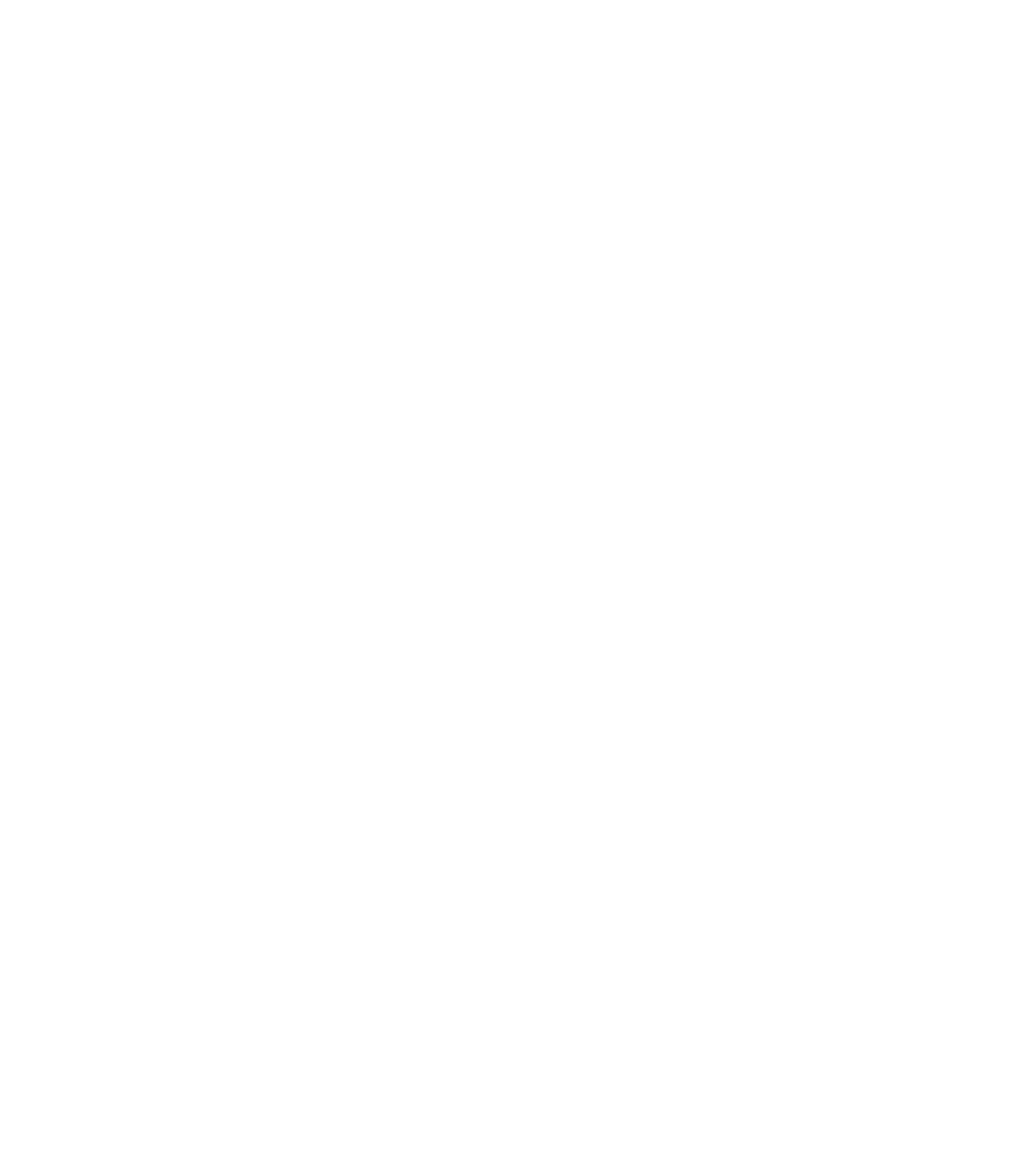
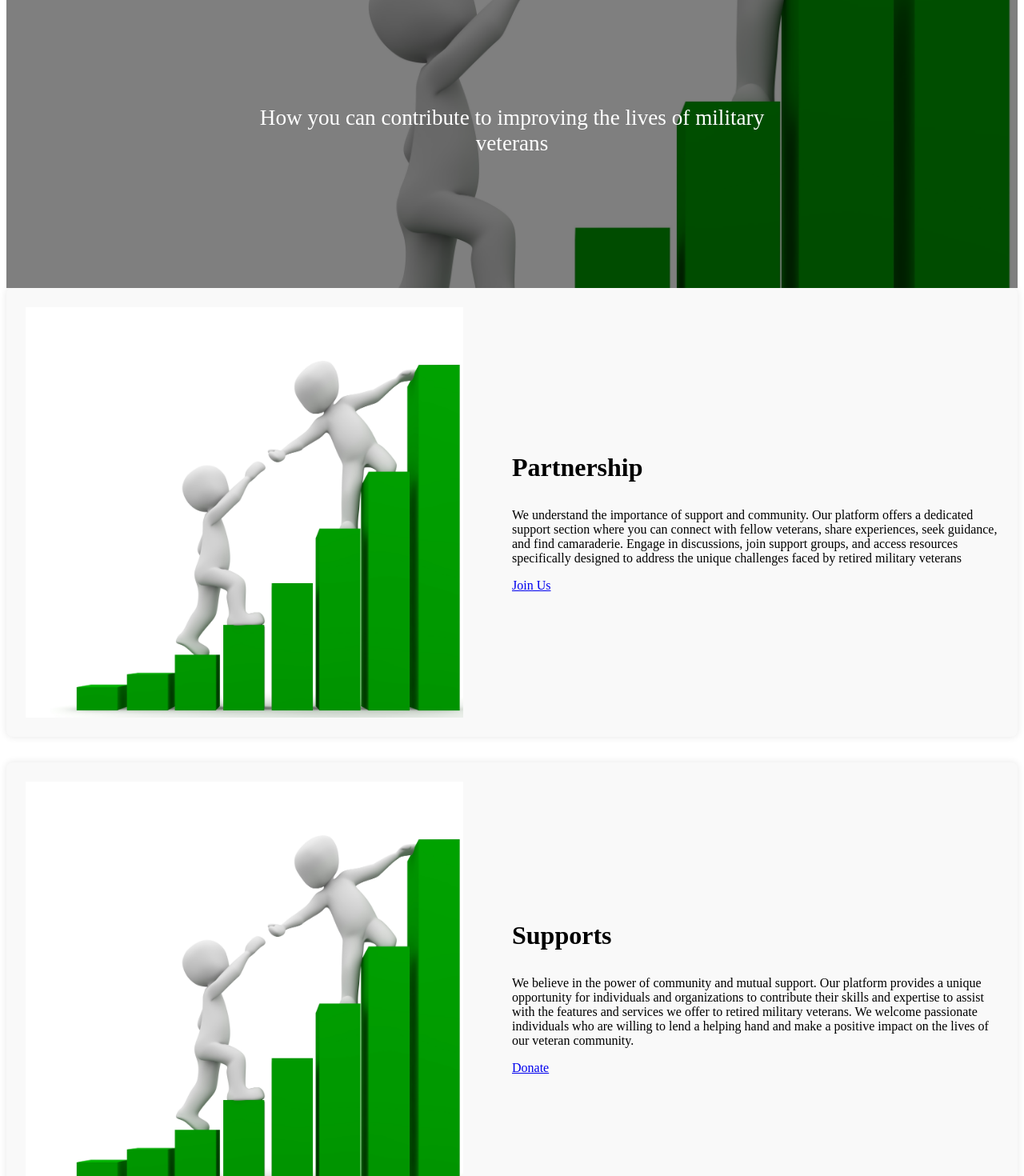
Before and after one commit to AsukFavour/Veteransconnect, a React (Vite) app: page /support in a window 1280 px wide. Before the commit this address had no page. Shown: the part 340-1810 px from the top of the page at 80% size. Before the commit the page ends 800 px from the top, so only its background shows below. Built offline with nearby package versions, Linux system fonts and the light colour scheme.

Commit message:
made coorection

```diff
--- a/src/App.jsx
+++ b/src/App.jsx
@@ -7,6 +7,7 @@ import InsuranceBanner from "./component/Insurance/InsuranceBanner";
 import AllNews from "./component/News/AllNews";
 import Entrepreneurship from "./component/Entrepreneurship/Entrepreneurship";
 import AuthForm from "./component/Authform/AuthForm";
+import Support from "./component/Support/Support";
 
 function App() {
 
@@ -38,6 +39,9 @@ function App() {
         <Route path="/login" element={
           <AuthForm/>
         } />
+         <Route path="/support" element={
+          <Support/>
+        } />
 
       </Routes>
     </Router>
--- a/src/component/Banner/Banner.css
+++ b/src/component/Banner/Banner.css
@@ -23,6 +23,7 @@
   left: 50%;
   transform: translate(-50%, -50%);
   color: #fff;
+  text-align: center;
 }
 
 .banner__text {
--- a/src/component/Cards/Cards.jsx
+++ b/src/component/Cards/Cards.jsx
@@ -27,53 +27,55 @@ function Cards() {
   return (
     <div className="card-grid">
       <Card
+        imgSrc={healthImg}
+        title="Health Awareness & Education"
+        description="Prioritizing your health is essential. Our platform offers a wealth of resources, articles, and videos to increase health awareness"
+        link="/medical"
+      />
+      <Card
         imgSrc={educationImg}
-        title="Education"
-        description="Learn about our educational programs and resources."
+        title="Education & Training"
+        description="Continuous learning and personal development are crucial for your professional growth. Discover a vast selection of educational and skill training courses to expand your knowledge and expertise"
         link="/education"
+      />
+      <Card
+        imgSrc={employmentImg}
+        title="Employment"
+        description="Transitioning from military service to civilian life can be challenging. Our platform provides access to a wide range of job opportunities explore job listings from organizations, both in the public and private sectors that value your unique skill set and experience."
+        link="/employment"
+      />
+      <Card
+        imgSrc={entrepreneurshipImg}
+        title="Entrepreneurship"
+        description="If you aspire to start and grow your own business, our platform provides a range of entrepreneurship courses to equip you with the necessary knowledge and skills."
+        link="/entrepreneurship"
       />
       <Card
         imgSrc={insuranceImg}
         title="Insurance"
-        description="Get information about our insurance plans and coverage."
+        description="Protecting your future and your loved ones is paramount. We offer comprehensive information and resources related to insurance options specifically tailored for veterans."
         link="/insurance"
       />
-      <Card
-        imgSrc={healthImg}
-        title="Health Awareness"
-        description="Learn about important health topics and how to stay healthy."
-        link="/medical"
-      />
+
       <Card
         imgSrc={advocacyImg}
         title="Advocacy"
-        description="Join our efforts to make a difference in our community."
+        description="We advocate for the rights and well-being of retired military veterans. Stay informed about policy changes, initiatives, and legislative developments that impact the veteran community."
         link="/advocacy"
       />
       <Card
         imgSrc={volunteeringImg}
         title="Online Volunteering"
-        description="Find ways to volunteer and make a difference from home."
+        description="Make a difference in the lives of others through online volunteering opportunities. Contribute your skills, expertise, and time to meaningful projects and initiatives that align with your interests."
         link="/volunteering"
       />
       <Card
         imgSrc={supportImg}
         title="Support"
-        description="Get support and resources for yourself or a loved one."
+        description="We believe in the power of community and mutual support. Our platform provides a unique opportunity for individuals and organizations to contribute their skills and expertise."
         link="/support"
       />
-      <Card
-        imgSrc={employmentImg}
-        title="Employment"
-        description="Find job opportunities and resources to help with your career."
-        link="/employment"
-      />
-      <Card
-        imgSrc={entrepreneurshipImg}
-        title="Entrepreneurship"
-        description="Learn about starting and growing a business."
-        link="/entrepreneurship"
-      />
+
     </div>
   );
 }
--- a/src/component/Footer/Footer.jsx
+++ b/src/component/Footer/Footer.jsx
@@ -12,7 +12,7 @@ function Footer() {
         <a href="#">Contact Us</a>
         <a href="#">Donate</a>
       </div>
-      <p className="footer__text">&copy; 2023 VBSFoundation. All rights reserved.</p>
+      <p className="footer__text">&copy; 2023 VBSAfrica. All rights reserved.</p>
     </footer>
   );
 }
--- a/src/component/Jumbotron/Jumbotron.jsx
+++ b/src/component/Jumbotron/Jumbotron.jsx
@@ -1,12 +1,19 @@
-import React from 'react';
-import './Jumbotron.css'
+import React from "react";
+import "./Jumbotron.css";
 
 function Jumbotron() {
   return (
     <div className="jumbotron">
-      <h1 className="jumbotron__heading">Veterans Struggles in Nigeria</h1>
-      <p className="jumbotron__text">Nigeria is home to thousands of veterans who have served their country in various wars and conflicts. Unfortunately, many of these veterans are struggling to get by, with little support from the government or society at large.</p>
-      <button className="jumbotron__button">Donate Now</button>
+      <h1 className="jumbotron__heading">
+        Supporting Veterans in Nigeria and across Africa
+      </h1>
+      <p className="jumbotron__text">
+        Veteran Benevolent Support Africa is a Nigerian NGO dedicated to
+        providing assistance to veterans in need. We offer a range of resources,
+        including Health Awareness and Education, Training programs ,
+        Enterprenuership, Employment opportunities and many more.
+      </p>
+      <button className="jumbotron__button">Donate</button>
     </div>
   );
 }
--- a/src/component/Medical/Medical.jsx
+++ b/src/component/Medical/Medical.jsx
@@ -11,8 +11,8 @@ function Medical() {
         <Navbar/>
         <Banner
         imgsrc={backimg}
-        headerText="Welcome to our Website"
-        bodyText="Lorem ipsum dolor sit amet, consectetur adipiscing elit. Sed at lacus auctor, venenatis ex et, iaculis odio."/>
+        headerText="Assiting Our Veterans: Health Awareness & Education"
+        bodyText="Discover resources and information to support your well-being"/>
         <HealthInfo/>
         <Footer/>
     </div>
--- /dev/null
+++ b/src/component/Support/Support.css
@@ -0,0 +1,74 @@
+.support {
+    display: flex;
+    flex-direction: column;
+    gap: 2rem;
+  }
+
+  .support__row {
+    display: flex;
+    flex-wrap: wrap;
+    gap: 2rem;
+  }
+
+  .support__section {
+    display: flex;
+    flex-direction: row;
+    justify-content: space-between;
+    align-items: center;
+    background-color: #f9f9f9;
+    padding: 1.5rem;
+    border-radius: 0.5rem;
+    box-shadow: 0px 0px 10px rgba(0, 0, 0, 0.1);
+    width: 100%;
+  }
+
+  .support__img {
+    width: 45%;
+    height: auto;
+    object-fit: cover;
+    margin-right: 2rem;
+    flex: 0 0 auto;
+  }
+
+  .support__content {
+    display: flex;
+    flex-direction: column;
+    width: 50%;
+    flex: 0 0 auto;
+  }
+
+  .support__title {
+    font-size: 2rem;
+    margin-bottom: 1rem;
+  }
+
+  .support__info {
+    margin-bottom: 1rem;
+  }
+
+  .support__row a {
+    margin-top: auto;
+  }
+
+  @media only screen and (max-width: 768px) {
+    .support__section {
+      flex-direction: column;
+      gap: 1rem;
+    }
+
+    .support__img {
+      width: 50%;
+      height: auto;
+      margin-right: 0;
+      margin-bottom: 1rem;
+    }
+
+    .support__content {
+      width: 100%;
+    }
+
+    .support__title {
+      font-size: 1.5rem;
+      margin-bottom: 0.5rem;
+    }
+  }
--- /dev/null
+++ b/src/component/Support/Support.jsx
@@ -0,0 +1,68 @@
+import React from "react";
+import "./Support.css";
+import Navbar from "../TopNavbar/Navbar";
+import Banner from "../Banner/Banner";
+import Footer from "../Footer/Footer";
+import telemedicine from "../../assets/supports.jpg";
+import healthEducation from "../../assets/supports.jpg";
+import backimg from "../../assets/supports.jpg";
+
+const Support = () => {
+  return (
+    <>
+      <Navbar />
+      <Banner
+        imgsrc={backimg}
+        headerText="Assisting Our Veterans: Partnership & Support"
+        bodyText="How you can contribute to improving the lives of military veterans"
+      />
+
+      <div className="support">
+        <div className="support__row">
+          <div className="support__section">
+            <img
+              src={telemedicine}
+              alt="Telemedicine"
+              className="support__img"
+            />
+
+            <div className="support__content">
+              <h2 className="support__title">Partnership</h2>
+              <p className="support__info">
+                We understand the importance of support and community. Our
+                platform offers a dedicated support section where you can
+                connect with fellow veterans, share experiences, seek guidance,
+                and find camaraderie. Engage in discussions, join support
+                groups, and access resources specifically designed to address
+                the unique challenges faced by retired military veterans
+              </p>
+              <a href="#" className="support__button">
+                Join Us
+              </a>
+            </div>
+          </div>
+          <div className="support__section">
+            <img
+              src={healthEducation}
+              alt="Health Education"
+              className="support__img"
+            />
+
+            <div className="support__content">
+              <h2 className="support__title">Supports</h2>
+              <p className="support__info">
+              We believe in the power of community and mutual support. Our platform provides a unique opportunity for individuals and organizations to contribute their skills and expertise to assist with the features and services we offer to retired military veterans. We welcome passionate individuals who are willing to lend a helping hand and make a positive impact on the lives of our veteran community.
+              </p>
+              <a href="#" className="support__button">
+                Donate
+              </a>
+            </div>
+          </div>
+        </div>
+      </div>
+      <Footer />
+    </>
+  );
+};
+
+export default Support;
--- a/src/component/TopNavbar/Navbar.css
+++ b/src/component/TopNavbar/Navbar.css
@@ -45,6 +45,7 @@
   margin-left: 1.5rem;
   cursor: pointer;
   transition: all 0.3s ease;
+  text-decoration: none;
 }
 
 .navbar__donate:hover {
--- a/src/component/TopNavbar/Navbar.jsx
+++ b/src/component/TopNavbar/Navbar.jsx
@@ -23,7 +23,6 @@ function Navbar() {
         <Link to={'/allnews'} className="navbar__link">News</Link>
         <Link to={'/about'} className="navbar__link">About Us</Link>
         <a href="#" className="navbar__link">Contact Us</a>
-        <button className="navbar__donate">Donate</button>
         <Link to={'/login'} className='navbar__donate'>Login</Link>
       </div>
     </nav>
```
Also changed, not shown: src/component/HealthInfo/HealthInfo.jsx (+4 -34 lines), src/component/Jumbotron/Jumbotron.css (+7 -8 lines), src/assets/polotno.png.
